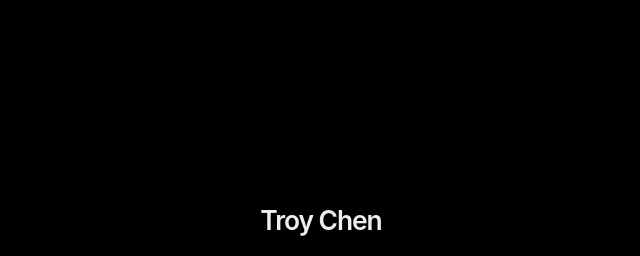
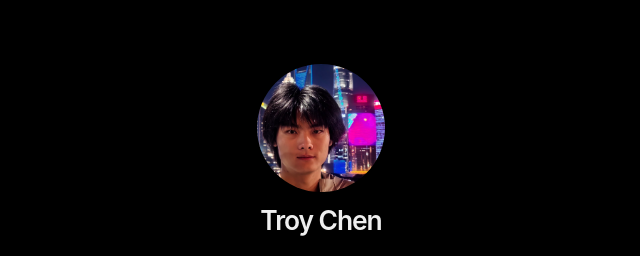
Before and after one commit to Tianyi-Chen-ME/Connect-with-me, a plain HTML site: page index.html in a window 1280 px wide. Shown: the top 256 px of the page, without its empty margins (319-959 px from the left). Drawn offline with Linux system fonts and the light colour scheme.

Commit message:
Update index.html

```diff
--- a/index.html
+++ b/index.html
@@ -31,7 +31,7 @@
 <body>
   <main>
     <header class="profile">
-      <span class="portrait"><img src="mypeofilepic.png" width="128" height="128" alt=""></span>
+      <span class="portrait"><img src="myprofilepic.png" width="128" height="128" alt=""></span>
       <h1>Troy Chen</h1>
     </header>
     <nav aria-label="Personal links">
```
